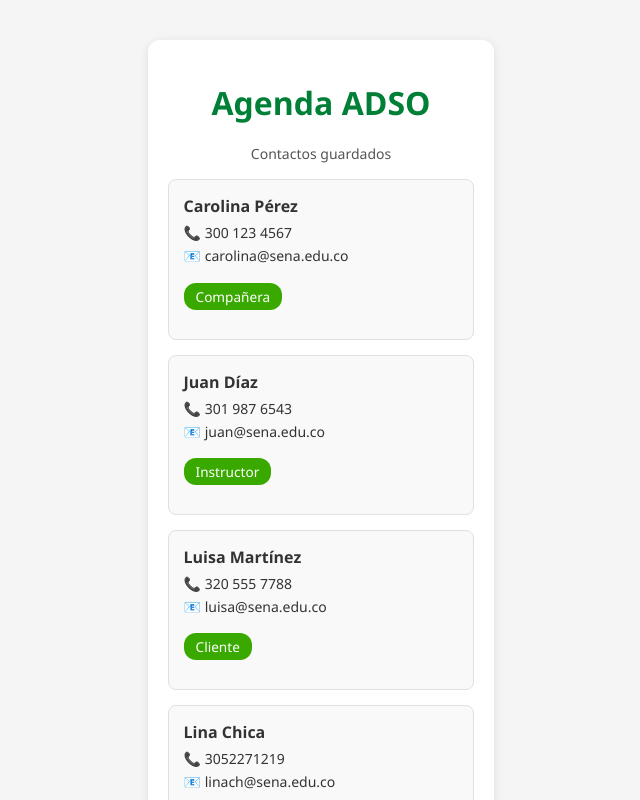
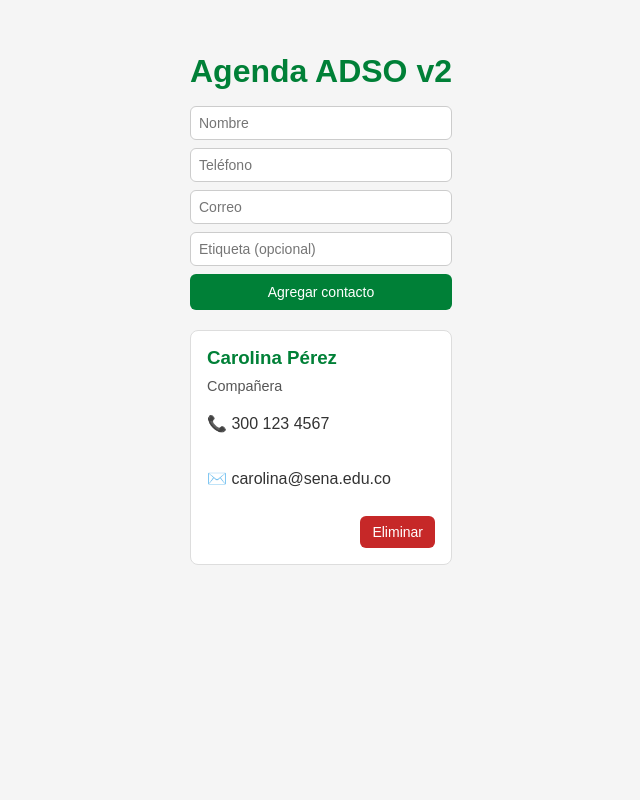
Before and after one commit to KELLYLOP613/agenda-adso, a React (Vite) app: page / in a window 1280 px wide. Shown: the top 800 px of the page, without its empty margins (319-959 px from the left). Built offline with nearby package versions, Linux system fonts and the light colour scheme.

Commit message:
Clase_4_Agenda_ADSO_v2

```diff
--- a/index.html
+++ b/index.html
@@ -1,13 +1,13 @@
-<!DOCTYPE html>
-<html lang="es">
+<!doctype html>
+<html lang="en">
   <head>
     <meta charset="UTF-8" />
+    <link rel="icon" type="image/svg+xml" href="/vite.svg" />
     <meta name="viewport" content="width=device-width, initial-scale=1.0" />
-    <title>Agenda ADSO</title>
+    <title>agenda-adso</title>
   </head>
   <body>
     <div id="root"></div>
-    <script type="module" src="/src/main.jsx">
-    </script>
+    <script type="module" src="/src/main.jsx"></script>
   </body>
 </html>
--- a/src/App.css
+++ b/src/App.css
@@ -1,65 +1,34 @@
-/*Contenedor principal de toda la aplicacion*/
-.app-container {
-  max-width: 600px;   /*ancho tipo app movil*/
-  margin: 40px auto;  /*centra la app  en la pantalla*/
-  padding: 20px;
-  background: white;
-  border-radius: 12px;
-  box-shadow: 0 2px 10px rgba(0,0,0,0.1);
+.app-container { max-width: 520px; margin: 2rem auto; font-family: Arial, sans-serif; }
+.app-title { color:#008037; text-align:center; margin-bottom:1rem; }
+
+.form-contacto { display:flex; flex-direction:column; gap:8px; margin-bottom:20px; }
+.form-contacto input { padding:8px; border-radius:6px; border:1px solid #ccc; font-size:14px; }
+.form-contacto button { background:#008037; color:#fff; border:0; padding:10px; border-radius:6px; cursor:pointer; }
+.form-contacto button:hover { background:#006b2f; }
+
+.tarjeta-contacto { border:1px solid #ddd; border-radius:8px; padding:1rem; background:#fff; margin-bottom:.5rem; }
+.tarjeta-contacto h3 { color:#008037; margin:0 0 .3rem; }
+.btn-eliminar { margin-top:.15rem; background:#c62828; color:#fff; border:0; padding:.5rem .75rem; border-radius:6px; cursor:pointer; }
+.btn-eliminar:hover { background:#8e0000; }
+
+/* Espaciados dentro de la tarjeta */
+.tarjeta-contacto { display: flex; flex-direction: column; gap: 4px; }
+
+/* Estilo opcional para las líneas de datos */
+.tarjeta-contacto .dato { margin: 0; color: #333; }
+
+/* La etiqueta (rol) en su propia línea */
+.tarjeta-contacto .tag {
+  margin: 0;
+  color: #555;
+  font-size: 0.9rem;}
+
+  /* Contenedor del botón: lo empuja hacia la derecha y separa del contenido */
+.tarjeta-contacto .acciones {
+  margin-top: 8px;
+  display: flex;
+  justify-content: flex-end;
 }
 
-/*Titulo grande "Agenda ADSO"*/
-.app-title{
-  text-align: center;
-  color: #008037;   /*verde SENA*/
-  margin-bottom: 20px;
-}
-
-/*Texto pequeño bajo el titulo("Contactos Guardados")*/
-.app-subtitle{
-  text-align: center;
-  font-size: 14px;
-  color: #555;
-  margin-top: 0;
-  margin-bottom: 16px;
-}
-
-/*Tarjeta de cada contacto*/
-.card-contacto {
-  background: #f9f9f9;
-  border: 1px solid #e0e0e0;
-  border-radius: 8px;
-  padding: 15px;
-  margin-bottom: 15px;
-}
-
-/*Nombre del contacto dentro de la tarjeta*/
-.card-nombre{
-  margin:0 0 6px 0;
-  font-size: 16px;
-  font-weight: bold;
-}
-
-/*Lineas de informacion (telefono,correo)*/
-.card-linea{
-  margin: 4px 0;
-  font-size: 14px;
-}
-
-/*etiqueta del contacto*/
-.card-etiqueta {
-  display: inline-block;
-  background: #39A900;
-  color: white;
-  padding: 4px 12px;
-  border-radius: 12px;
-  font-size: 0.85em;
-}
-
-/*Nota final al pie("Version...")*/
-.app-nota{
-  font-size: 12px;
-  text-align: center;
-  margin-top: 30px;
-  color: #888;
-}
+/* Si ya tenías margen en .btn-eliminar, puedes quitarlo */
+.btn-eliminar { margin-top: 0; }
--- a/src/App.jsx
+++ b/src/App.jsx
@@ -1,8 +1,10 @@
-import "./App.css";   /*Importamos estilos de la app*/
-import ContactoCard from "./components/ContactoCard"; /*Importamos componente hijo*/
+import { useState } from "react";
+import "./App.css";
+import ContactoCard from "./components/ContactoCard";
+import FormularioContacto from "./components/FormularioContacto";
 
-export default function App() {   /*Base de datos inicial quemada en el codigo*/
-  const contactos = [
+export default function App() {
+  const [contactos, setContactos] = useState([
     {
       id: 1,
       nombre: "Carolina Pérez",
@@ -10,63 +12,37 @@
       correo: "carolina@sena.edu.co",
       etiqueta: "Compañera",
     },
-    {
-      id: 2,
-      nombre: "Juan Díaz",
-      telefono: "301 987 6543",
-      correo: "juan@sena.edu.co",
-      etiqueta: "Instructor",
-    },
-    {
-      id: 3,
-      nombre: "Luisa Martínez",
-      telefono: "320 555 7788",
-      correo: "luisa@sena.edu.co",
-      etiqueta: "Cliente",
-    },
-    {
-      id: 4,
-      nombre: "Lina Chica",
-      telefono: "3052271219",
-      correo: "linach@sena.edu.co",
-      etiqueta: "Familiar",
-    },
-    {
-      id: 5,
-      nombre: "Marcela Lopera",
-      telefono: "3145740044",
-      correo: "linalop@sena.edu.co",
-      etiqueta: "Cliente",
-    },
-    {
-      id: 6,
-      nombre: "Carlos Mazo",
-      telefono: "3045418386",
-      correo: "carlosma@sena.edu.co",
-      etiqueta: "Cliente",
-    },
-  ];
+  ]);
+
+  // Agregar
+  const agregarContacto = (nuevo) => {
+    setContactos((prev) => [...prev, { id: Date.now(), ...nuevo }]);
+  };
+
+  // Eliminar
+  const eliminarContacto = (id) => {
+    setContactos((prev) => prev.filter((c) => c.id !== id));
+  };
 
   return (
     <main className="app-container">
-  <h1 className="app-title">Agenda ADSO</h1>
+      <h1 className="app-title">Agenda ADSO v2</h1>
 
-  <p className = "app-subtitle">Contactos guardados</p>
+      <FormularioContacto onAgregar={agregarContacto} />
 
-  {/* Recorremos el arreglo contactos y pintamos una tarjeta por cada uno*/}
+      <section className="lista-contactos">
         {contactos.map((c) => (
           <ContactoCard
-  key={c.id}    //key única para React
-  nombre={c.nombre} //prop nombre
-  telefono={c.telefono} //prop telefono
-  correo={c.correo} //prop correo
-  etiqueta={c.etiqueta} //prop etiqueta(Cliente, instructor,etc)
+            key={c.id}
+            id={c.id}
+            nombre={c.nombre}
+            telefono={c.telefono}
+            correo={c.correo}
+            etiqueta={c.etiqueta}
+            onDelete={eliminarContacto}
           />
         ))}
-
-  <p className="app-nota">
-    (Version 0.1 -solo lectura, sin agregar ni editar todavía)
-  </p>
+      </section>
     </main>
   );
 }
--- a/src/components/ContactoCard.jsx
+++ b/src/components/ContactoCard.jsx
@@ -1,19 +1,28 @@
-// Este componente muestra UN contacto de la agenda.
-// Recibe los datos (props): nombre, telefono, correo, etiqueta.
+export default function ContactoCard({
+  id,
+  nombre,
+  telefono,
+  correo,
+  etiqueta,
+  onDelete,
+}) {
+  return (
+    <article className="tarjeta-contacto">
+      <h3>{nombre} </h3>
+      {etiqueta && <p className="tag">{etiqueta}</p>}
+      <p>📞 {telefono}</p>
+      {correo && <p>✉️ {correo}</p>}
 
-export default function ContactoCard({ nombre, telefono, correo, etiqueta }) {
-  return (
-    <div className="card-contacto">
-    {/*Nombre del contacto en negrita*/}
-      <h3 className="card-nombre">{nombre}</h3>
 
-      <p className="card-linea">📞 {telefono}</p> {/*Telefono*/}
-      <p className="card-linea">📧 {correo}</p> {/*Correo*/}
-
-    {/*Etiqueta adicional, si existe(por ejemplo:"instructor","cliente", "compañera")*/}
-      {etiqueta && (
-        <p className="card-etiqueta">{etiqueta}</p>
-      )}
-    </div>
+      <div className="acciones">
+        <button
+          type="button"
+          className="btn-eliminar"
+          onClick={() => onDelete(id)}
+        >
+          Eliminar
+        </button>
+      </div>
+    </article>
   );
 }
--- /dev/null
+++ b/src/components/FormularioContacto.jsx
@@ -0,0 +1,55 @@
+import { useState } from "react";
+
+export default function FormularioContacto({ onAgregar }) {
+  const [form, setForm] = useState({
+    nombre: "",
+    correo: "",
+    telefono: "",
+    etiqueta: "",
+  });
+
+  const onChange = (e) => {
+    const { name, value } = e.target;
+    setForm((f) => ({ ...f, [name]: value }));
+  };
+
+  const onSubmit = (e) => {
+    e.preventDefault(); // evita recargar
+    if (!form.nombre.trim() || !form.telefono.trim()) {
+      alert("Completa al menos Nombre y Teléfono");
+      return;
+    }
+    onAgregar(form); // App agrega id y actualiza la lista
+    setForm({ nombre: "", correo: "", telefono: "", etiqueta: "" }); // limpiar
+  };
+
+  return (
+    <form onSubmit={onSubmit} className="form-contacto">
+      <input
+        name="nombre"
+        placeholder="Nombre"
+        value={form.nombre}
+        onChange={onChange}
+      />
+      <input
+        name="telefono"
+        placeholder="Teléfono"
+        value={form.telefono}
+        onChange={onChange}
+      />
+      <input
+        name="correo"
+        placeholder="Correo"
+        value={form.correo}
+        onChange={onChange}
+      />
+      <input
+        name="etiqueta"
+        placeholder="Etiqueta (opcional)"
+        value={form.etiqueta}
+        onChange={onChange}
+      />
+      <button type="submit">Agregar contacto</button>
+    </form>
+  );
+}
```
Lines whose indentation alone changed are shown as unchanged.
